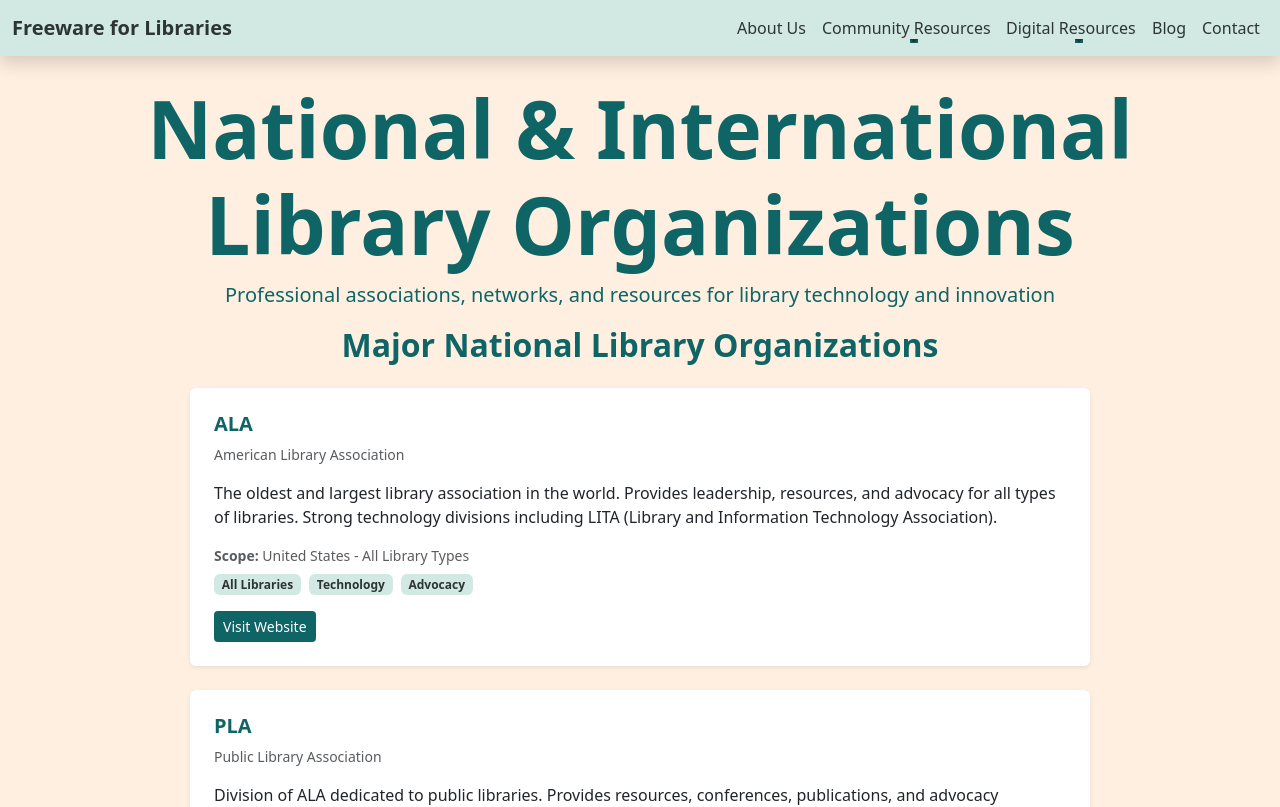
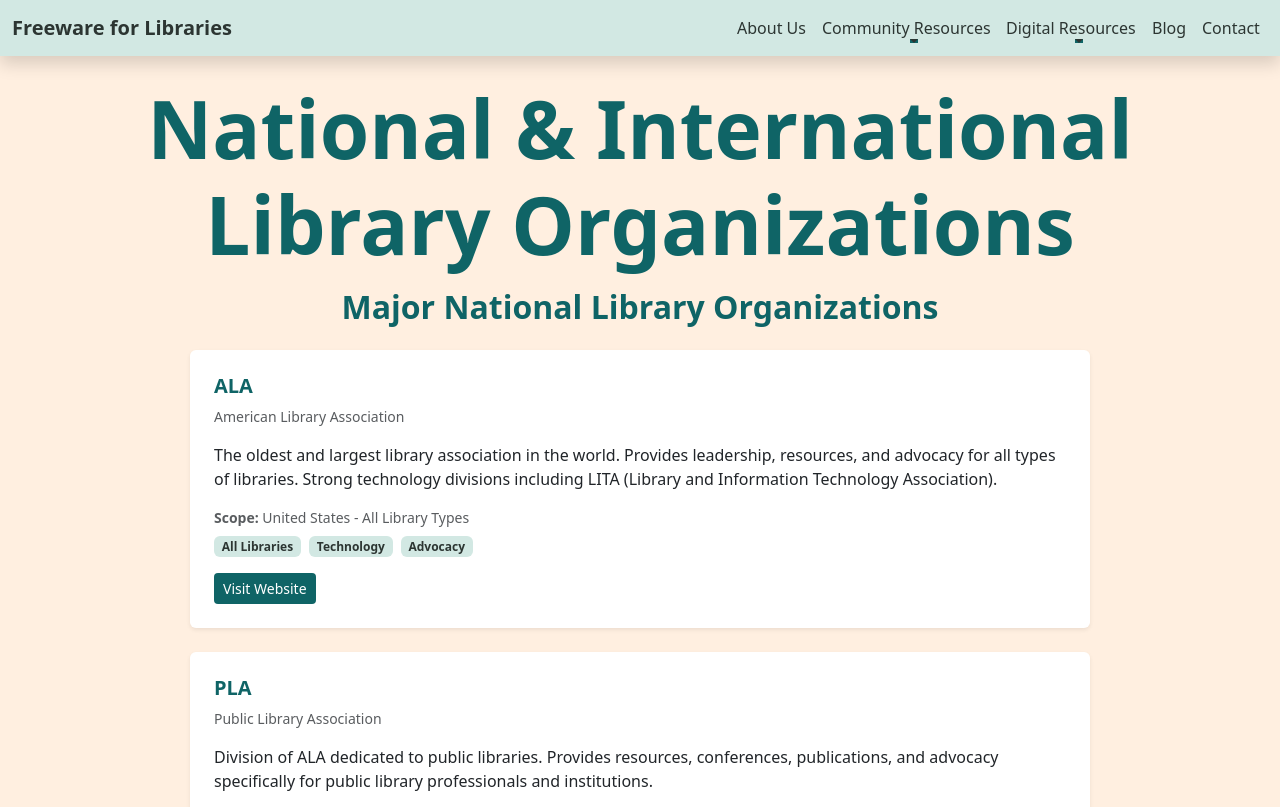
Before and after one commit to Freewareforlibraries-org/freewareforlibraries, a Next.js app: page /community-resources/library-organizations in a window 1280 px wide. Shown: the top 807 px of the page. Built offline with nearby package versions, Linux system fonts and the light colour scheme.

Commit message:
removed unnecesary text

```diff
--- a/app/community-resources/library-organizations/page.tsx
+++ b/app/community-resources/library-organizations/page.tsx
@@ -6,7 +6,7 @@
       <div className="container p-4">
         <h1 className="display-1 text-teal-mid fw-bolder text-center">National & International Library Organizations</h1>
         <p className="fs-5 text-teal-mid text-center mb-3">
-          Professional associations, networks, and resources for library technology and innovation
+
         </p>
 
         {/* Main Content in Single Column */}
```
